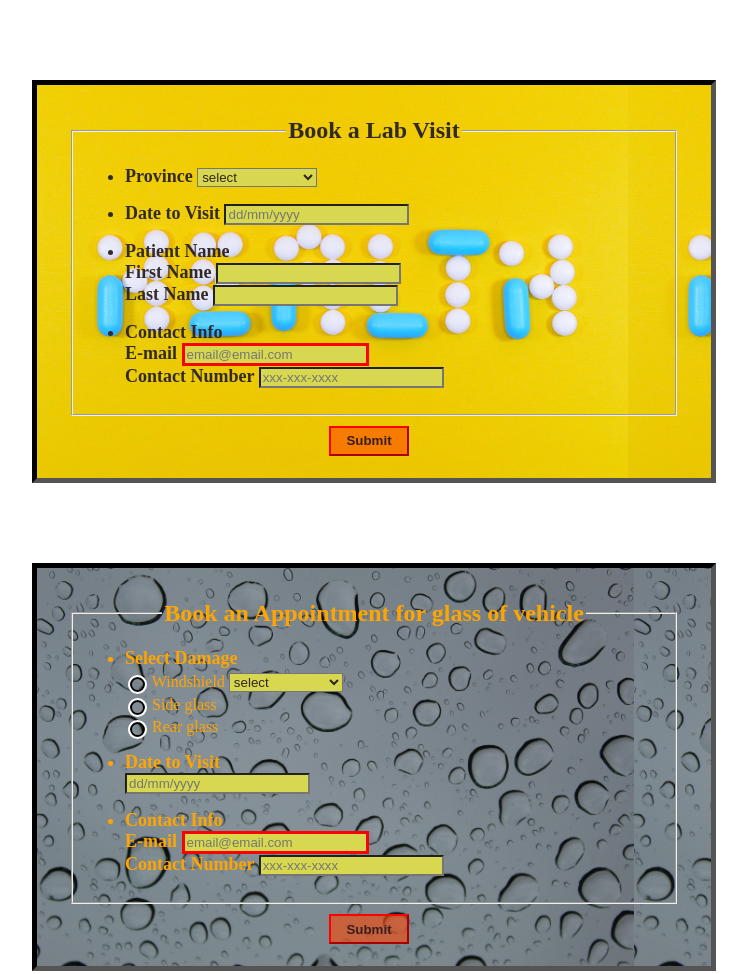
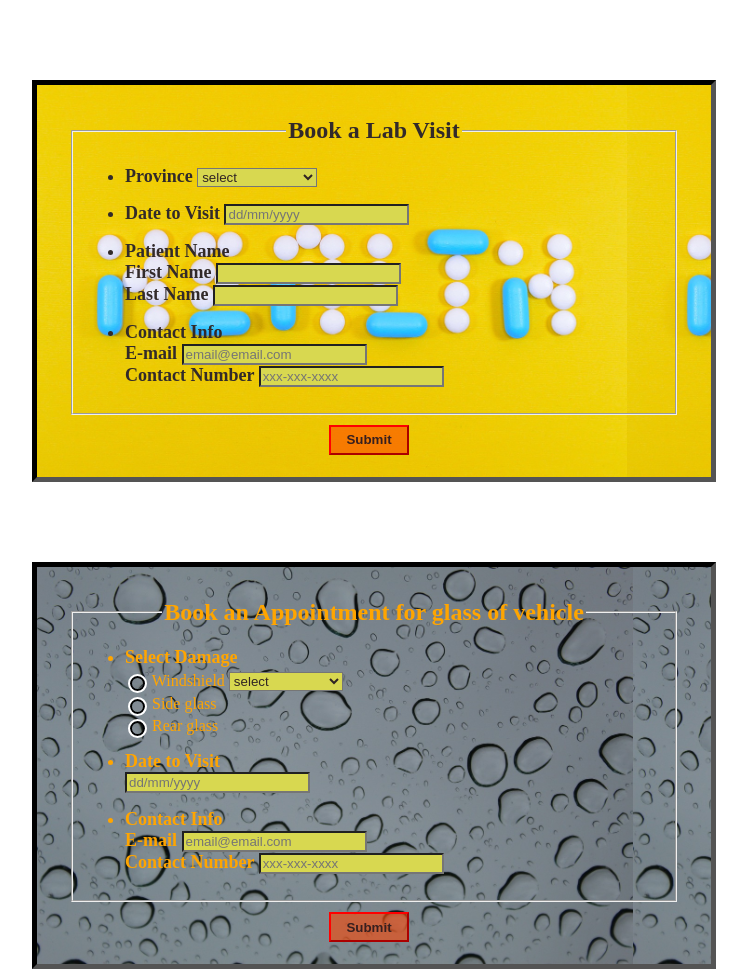
Before and after one commit to rainbowwendy/Form-Wendy, a plain HTML site: page index.html in a window 1280 px wide. Shown: the top 974 px of the page, without its empty margins (266-1013 px from the left). Drawn offline with Linux system fonts and the light colour scheme.

Commit message:
changed-form

```diff
--- a/CSS/style.css
+++ b/CSS/style.css
@@ -22,11 +22,11 @@ input[type="email"]:focus {
   border: 3px solid orangered;
   outline: 1px dashed black;
 }
-input[type="email"]:valid {
-  border: 3px solid red;
-}
+/* input[type="email"]:valid {
+  border: 5px solid red;
+} */
 input[type="email"]:invalid {
-  border: 3px solid green;
+  border: 5px solid green;
 }
 .select {
   background-color: rgb(216, 216, 80);
```
